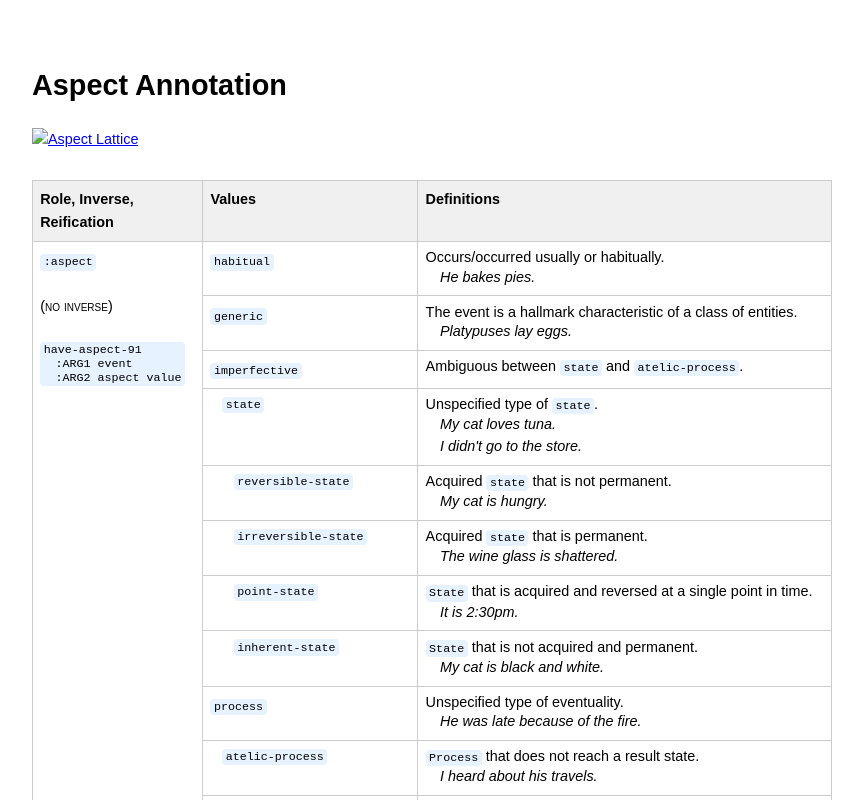
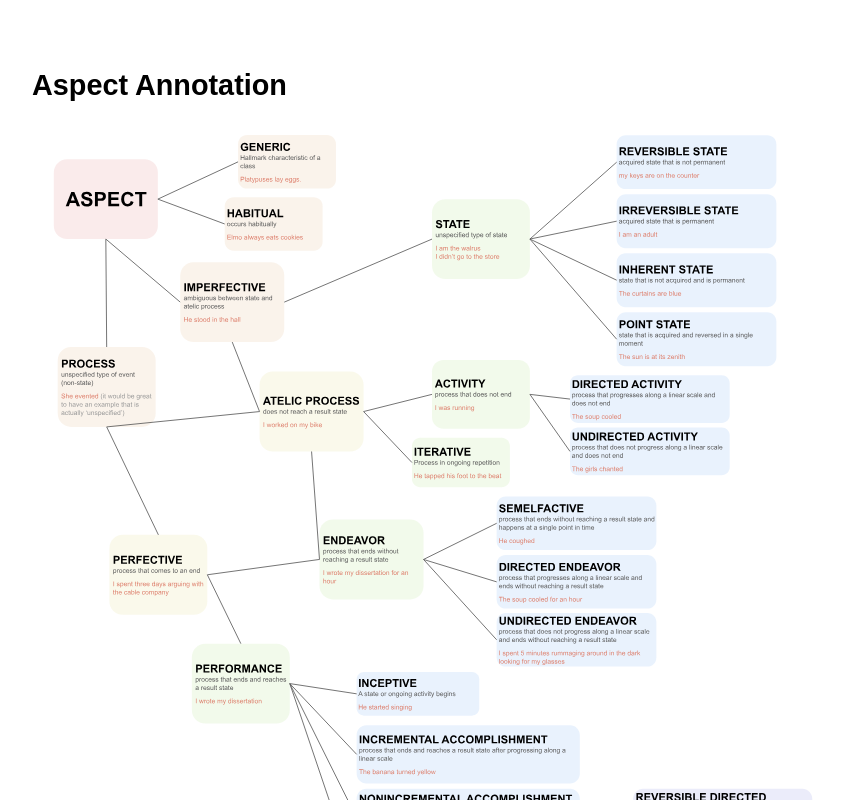
Before and after one commit to jbonn/jbonn.github.io, a plain HTML site: page UMR-Schema-Resources/Aspect.html in a window 1280 px wide. Shown: the top 800 px of the page, without its empty margins (208-1071 px from the left). Drawn offline with Linux system fonts and the light colour scheme.

Commit message:
fixed image name

```diff
--- a/UMR-Schema-Resources/Aspect.html
+++ b/UMR-Schema-Resources/Aspect.html
@@ -97,8 +97,8 @@
 
 <h1>Aspect Annotation</h1>
 
-<a href="images/aspect-lattice.svg" target="_blank" title="Open full-size image">
-  <img src="images/aspect-lattice.svg" alt="Aspect Lattice" width="100%">
+<a href="images/aspectLattice.svg" target="_blank" title="Open full-size image">
+  <img src="images/aspectLattice.svg" alt="Aspect Lattice" width="100%">
 </a>
 
 <table>
```
